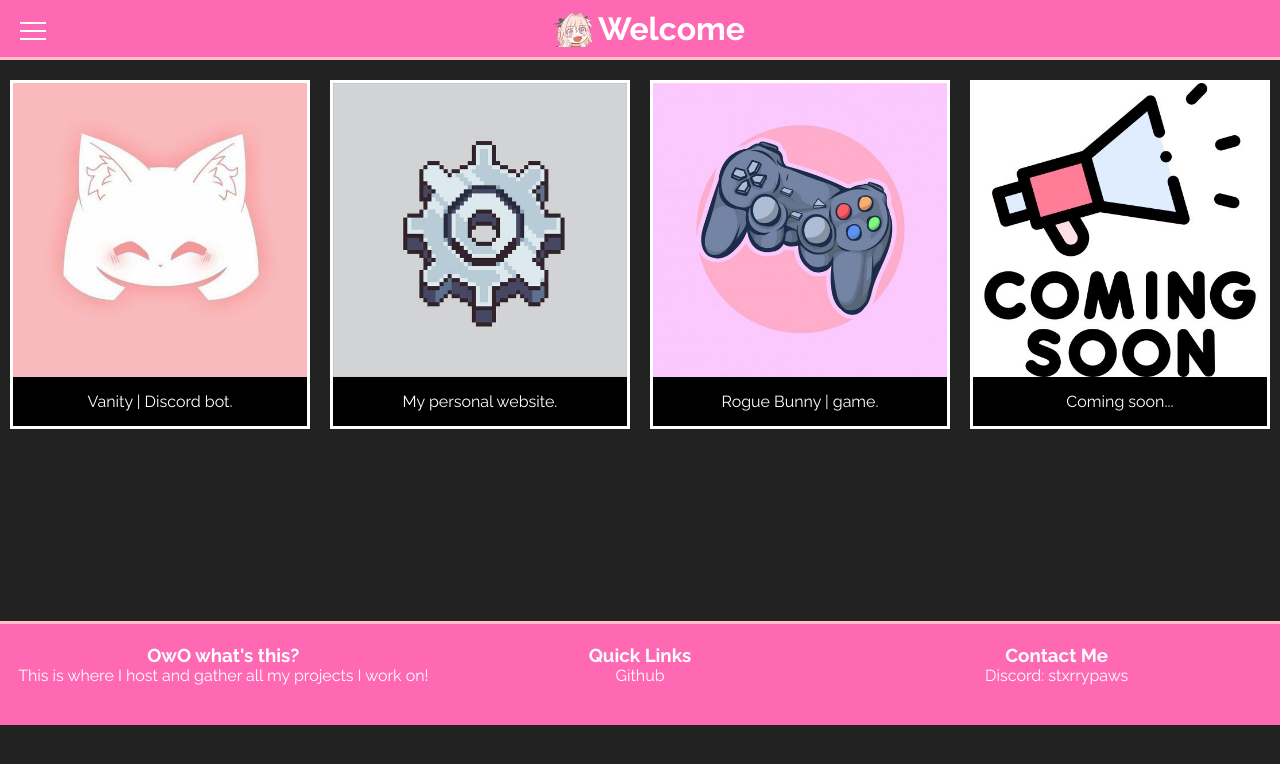
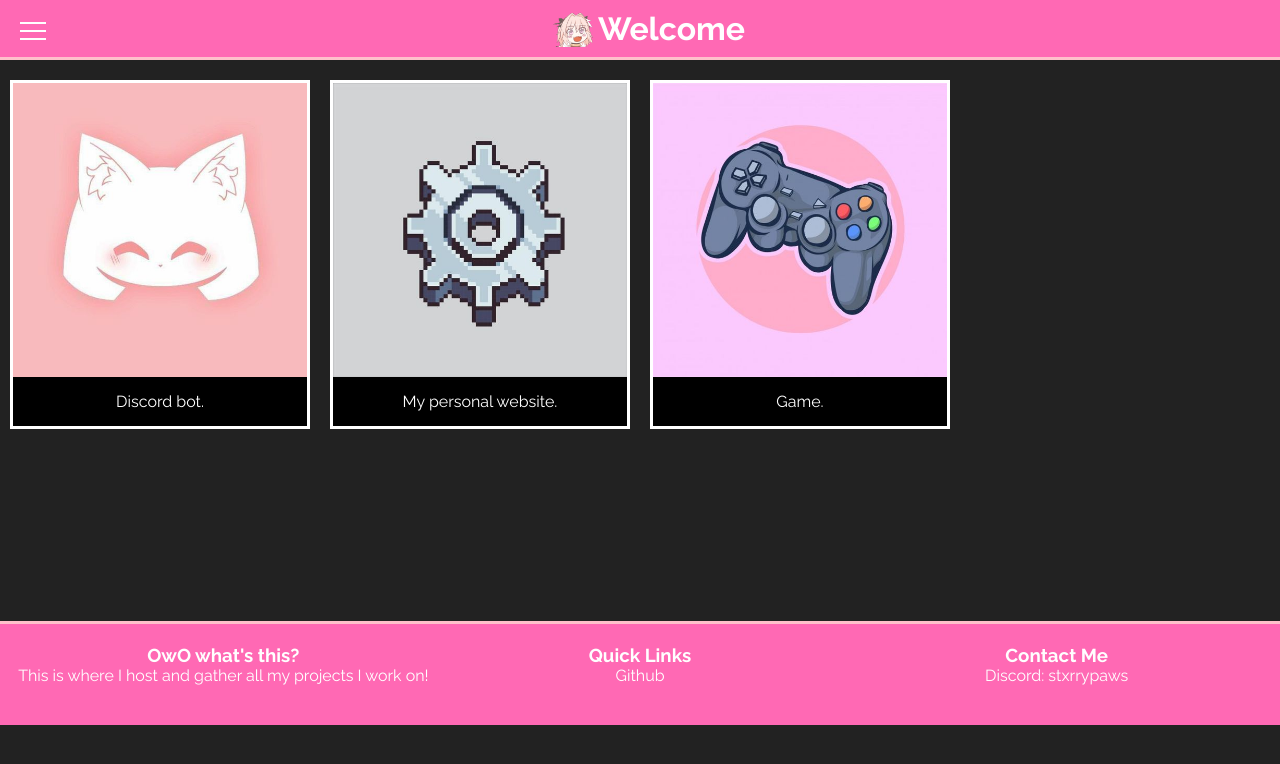
Before and after one commit to starrypaws/salem, a plain HTML site: page index.html in a window 1280 px wide. Drawn offline with Linux system fonts and the light colour scheme.

Commit message:
Update index.html

```diff
--- a/index.html
+++ b/index.html
@@ -58,7 +58,7 @@
       <a target="_blank" href="#">
         <img src="images\discord_bot.jpg" width="600" height="400">
       </a>
-      <div class="desc">Vanity | Discord bot.</div>
+      <div class="desc">Discord bot.</div>
     </div>
   </div>
 
@@ -77,18 +77,10 @@
       <a target="_blank" href="#">
         <img src="images\game_icon.jpg" width="600" height="400">
       </a>
-      <div class="desc">Rogue Bunny | game.</div>
+      <div class="desc">Game.</div>
     </div>
   </div>
 
-  <div class="responsive">
-    <div class="gallery">
-      <a target="_blank" href="#">
-        <img src="images\coming_soon_icon.jpg" width="600" height="400">
-      </a>
-      <div class="desc">Coming soon...</div>
-    </div>
-  </div>
   </div>
   <div class="clearfix"></div>
   <h2>I use arch btw</h2>
```
